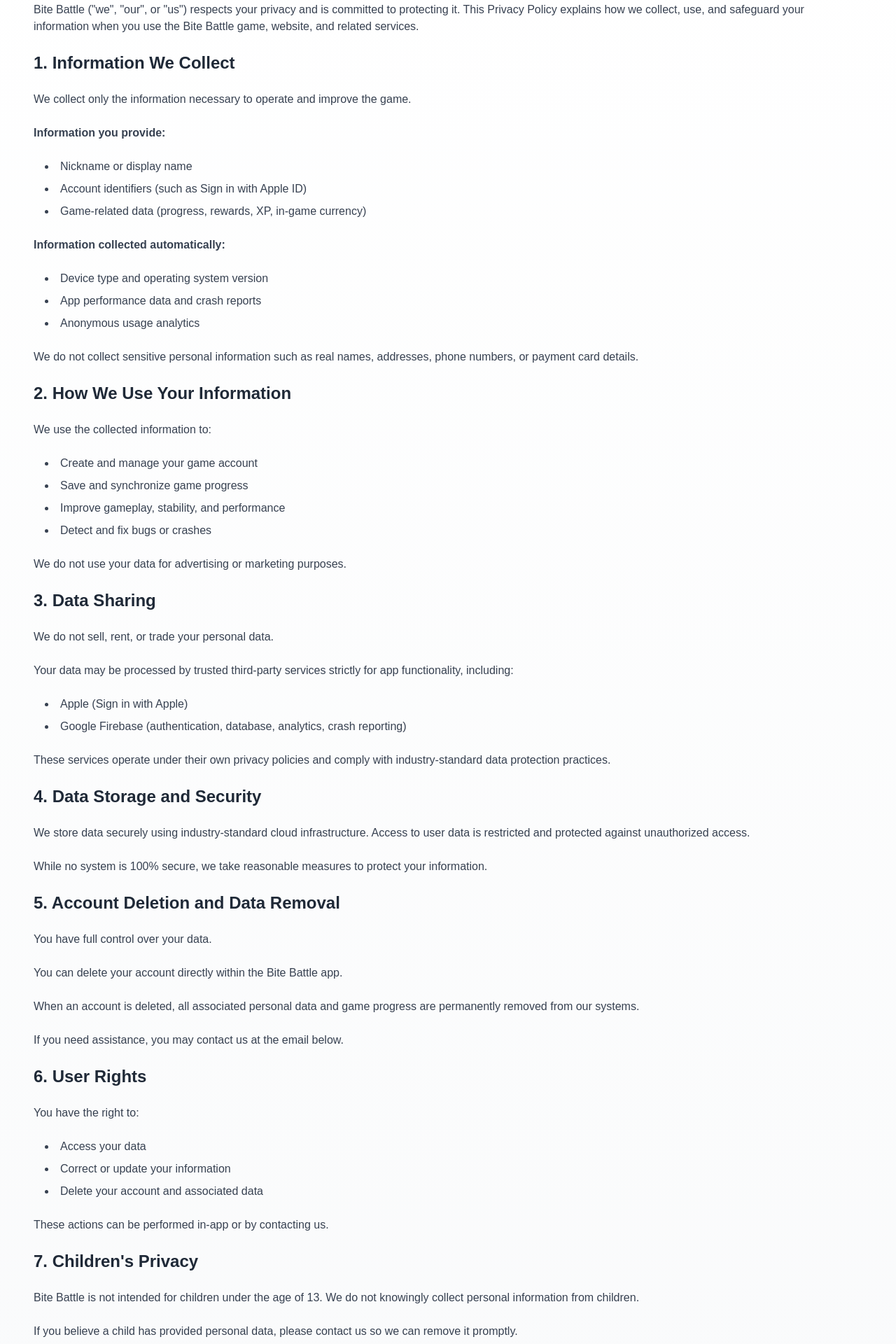
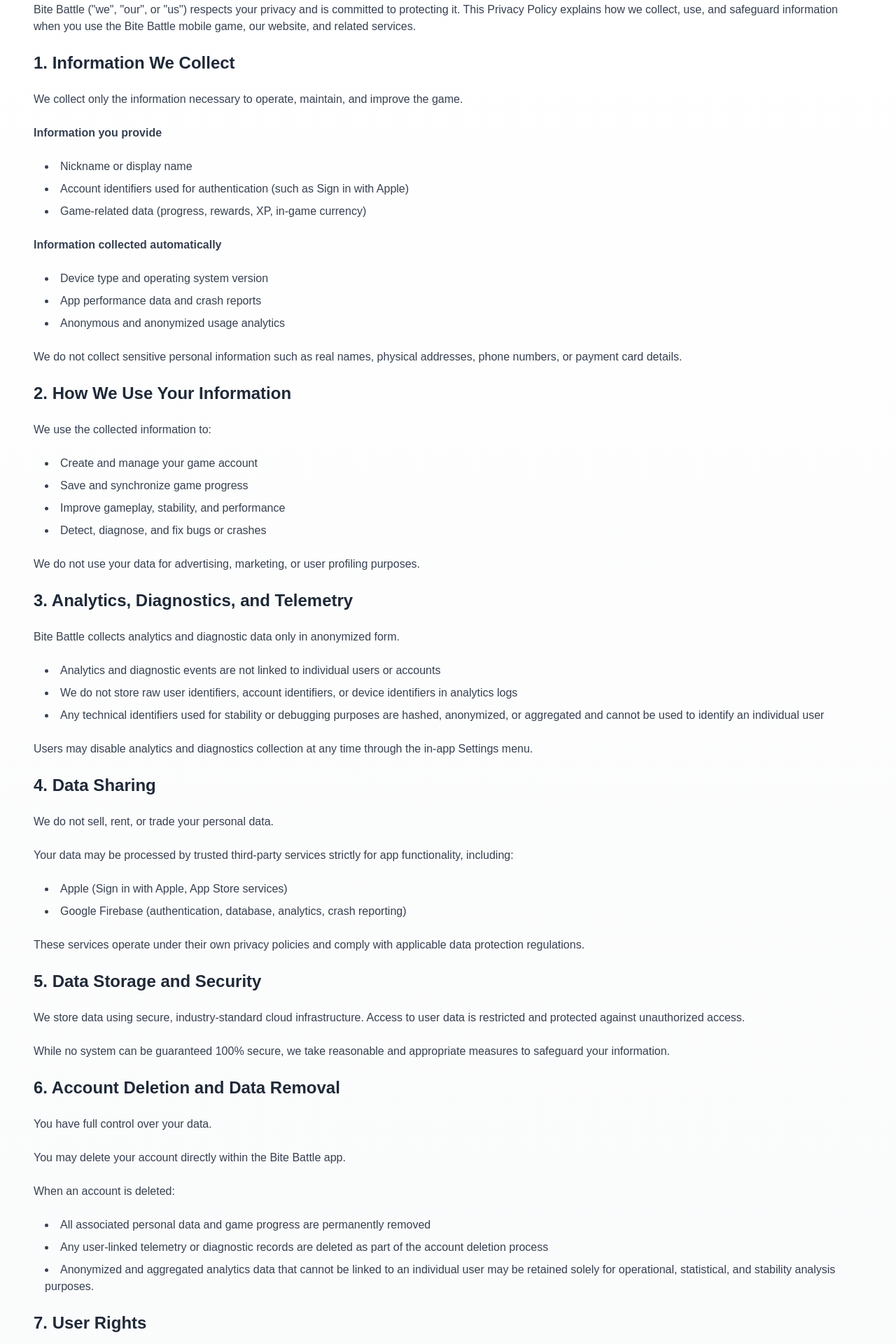
Before and after one commit to GreateDirector/bite-battle-web, a Next.js app: page /legal/privacy in a window 1280 px wide. Shown: the part 260-2180 px from the top of the page at 70% size. Built offline with nearby package versions, Linux system fonts and the light colour scheme; no server answers; a web font is replaced by a local one.

Commit message:
Update Privacy Policy (Apple review ready)

```diff
--- a/app/legal/privacy/page.tsx
+++ b/app/legal/privacy/page.tsx
@@ -20,30 +20,30 @@
           </h1>
 
           <div className="space-y-6 text-gray-700">
-            <p className="text-sm text-gray-600 mb-8">Last updated: December 2025</p>
+            <p className="text-sm text-gray-600 mb-8">Last updated: January 2026</p>
 
             <p>
-              Bite Battle (&quot;we&quot;, &quot;our&quot;, or &quot;us&quot;) respects your privacy and is committed to protecting it. This Privacy Policy explains how we collect, use, and safeguard your information when you use the Bite Battle game, website, and related services.
+              Bite Battle (&quot;we&quot;, &quot;our&quot;, or &quot;us&quot;) respects your privacy and is committed to protecting it. This Privacy Policy explains how we collect, use, and safeguard information when you use the Bite Battle mobile game, our website, and related services.
             </p>
 
             <h2 className="text-2xl font-bold mt-8 mb-4 text-gray-800">1. Information We Collect</h2>
             <p>
-              We collect only the information necessary to operate and improve the game.
+              We collect only the information necessary to operate, maintain, and improve the game.
             </p>
-            <p className="font-semibold">Information you provide:</p>
+            <p className="font-semibold">Information you provide</p>
             <ul className="list-disc list-inside space-y-2 ml-4">
               <li>Nickname or display name</li>
-              <li>Account identifiers (such as Sign in with Apple ID)</li>
+              <li>Account identifiers used for authentication (such as Sign in with Apple)</li>
               <li>Game-related data (progress, rewards, XP, in-game currency)</li>
             </ul>
-            <p className="font-semibold">Information collected automatically:</p>
+            <p className="font-semibold">Information collected automatically</p>
             <ul className="list-disc list-inside space-y-2 ml-4">
               <li>Device type and operating system version</li>
               <li>App performance data and crash reports</li>
-              <li>Anonymous usage analytics</li>
+              <li>Anonymous and anonymized usage analytics</li>
             </ul>
             <p>
-              We do not collect sensitive personal information such as real names, addresses, phone numbers, or payment card details.
+              We do not collect sensitive personal information such as real names, physical addresses, phone numbers, or payment card details.
             </p>
 
             <h2 className="text-2xl font-bold mt-8 mb-4 text-gray-800">2. How We Use Your Information</h2>
@@ -52,13 +52,26 @@
               <li>Create and manage your game account</li>
               <li>Save and synchronize game progress</li>
               <li>Improve gameplay, stability, and performance</li>
-              <li>Detect and fix bugs or crashes</li>
+              <li>Detect, diagnose, and fix bugs or crashes</li>
             </ul>
             <p>
-              We do not use your data for advertising or marketing purposes.
+              We do not use your data for advertising, marketing, or user profiling purposes.
             </p>
 
-            <h2 className="text-2xl font-bold mt-8 mb-4 text-gray-800">3. Data Sharing</h2>
+            <h2 className="text-2xl font-bold mt-8 mb-4 text-gray-800">3. Analytics, Diagnostics, and Telemetry</h2>
+            <p>
+              Bite Battle collects analytics and diagnostic data only in anonymized form.
+            </p>
+            <ul className="list-disc list-inside space-y-2 ml-4">
+              <li>Analytics and diagnostic events are not linked to individual users or accounts</li>
+              <li>We do not store raw user identifiers, account identifiers, or device identifiers in analytics logs</li>
+              <li>Any technical identifiers used for stability or debugging purposes are hashed, anonymized, or aggregated and cannot be used to identify an individual user</li>
+            </ul>
+            <p>
+              Users may disable analytics and diagnostics collection at any time through the in-app Settings menu.
+            </p>
+
+            <h2 className="text-2xl font-bold mt-8 mb-4 text-gray-800">4. Data Sharing</h2>
             <p>
               We do not sell, rent, or trade your personal data.
             </p>
@@ -66,65 +79,65 @@
               Your data may be processed by trusted third-party services strictly for app functionality, including:
             </p>
             <ul className="list-disc list-inside space-y-2 ml-4">
-              <li>Apple (Sign in with Apple)</li>
+              <li>Apple (Sign in with Apple, App Store services)</li>
               <li>Google Firebase (authentication, database, analytics, crash reporting)</li>
             </ul>
             <p>
-              These services operate under their own privacy policies and comply with industry-standard data protection practices.
+              These services operate under their own privacy policies and comply with applicable data protection regulations.
             </p>
 
-            <h2 className="text-2xl font-bold mt-8 mb-4 text-gray-800">4. Data Storage and Security</h2>
+            <h2 className="text-2xl font-bold mt-8 mb-4 text-gray-800">5. Data Storage and Security</h2>
             <p>
-              We store data securely using industry-standard cloud infrastructure.
-              Access to user data is restricted and protected against unauthorized access.
+              We store data using secure, industry-standard cloud infrastructure. Access to user data is restricted and protected against unauthorized access.
             </p>
             <p>
-              While no system is 100% secure, we take reasonable measures to protect your information.
+              While no system can be guaranteed 100% secure, we take reasonable and appropriate measures to safeguard your information.
             </p>
 
-            <h2 className="text-2xl font-bold mt-8 mb-4 text-gray-800">5. Account Deletion and Data Removal</h2>
+            <h2 className="text-2xl font-bold mt-8 mb-4 text-gray-800">6. Account Deletion and Data Removal</h2>
             <p>
               You have full control over your data.
             </p>
             <p>
-              You can delete your account directly within the Bite Battle app.
+              You may delete your account directly within the Bite Battle app.
             </p>
             <p>
-              When an account is deleted, all associated personal data and game progress are permanently removed from our systems.
+              When an account is deleted:
             </p>
-            <p>
-              If you need assistance, you may contact us at the email below.
-            </p>
+            <ul className="list-disc list-inside space-y-2 ml-4">
+              <li>All associated personal data and game progress are permanently removed</li>
+              <li>Any user-linked telemetry or diagnostic records are deleted as part of the account deletion process</li>
+              <li>Anonymized and aggregated analytics data that cannot be linked to an individual user may be retained solely for operational, statistical, and stability analysis purposes.</li>
+            </ul>
 
-            <h2 className="text-2xl font-bold mt-8 mb-4 text-gray-800">6. User Rights</h2>
-            <p>You have the right to:</p>
+            <h2 className="text-2xl font-bold mt-8 mb-4 text-gray-800">7. User Rights</h2>
+            <p>Depending on your jurisdiction, you have the right to:</p>
             <ul className="list-disc list-inside space-y-2 ml-4">
               <li>Access your data</li>
               <li>Correct or update your information</li>
               <li>Delete your account and associated data</li>
+              <li>Opt out of analytics and diagnostics collection</li>
             </ul>
             <p>
-              These actions can be performed in-app or by contacting us.
+              These actions can be performed directly in the app or by contacting us.
             </p>
 
-            <h2 className="text-2xl font-bold mt-8 mb-4 text-gray-800">7. Children&apos;s Privacy</h2>
+            <h2 className="text-2xl font-bold mt-8 mb-4 text-gray-800">8. Children&apos;s Privacy</h2>
             <p>
               Bite Battle is not intended for children under the age of 13.
-              We do not knowingly collect personal information from children.
             </p>
             <p>
-              If you believe a child has provided personal data, please contact us so we can remove it promptly.
+              We do not knowingly collect personal information from children. If you believe that a child has provided personal data, please contact us and we will remove it promptly.
             </p>
 
-            <h2 className="text-2xl font-bold mt-8 mb-4 text-gray-800">8. Changes to This Policy</h2>
+            <h2 className="text-2xl font-bold mt-8 mb-4 text-gray-800">9. Changes to This Policy</h2>
             <p>
-              We may update this Privacy Policy from time to time.
-              Any changes will be posted on this page with an updated revision date.
+              We may update this Privacy Policy from time to time. Any changes will be posted on this page with an updated revision date.
             </p>
 
-            <h2 className="text-2xl font-bold mt-8 mb-4 text-gray-800">9. Contact Us</h2>
+            <h2 className="text-2xl font-bold mt-8 mb-4 text-gray-800">10. Contact Us</h2>
             <p>
-              If you have any questions or concerns about this Privacy Policy or your data, contact us at:
+              If you have any questions or concerns about this Privacy Policy or your data, please contact us at:
             </p>
             <p>
               📧 support@bitebattle.net
```
